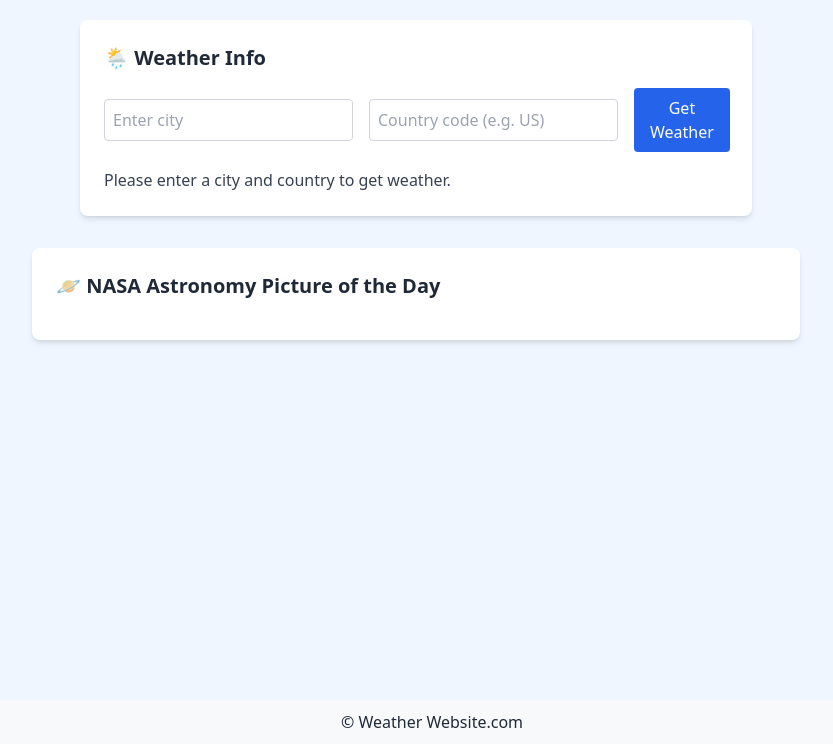
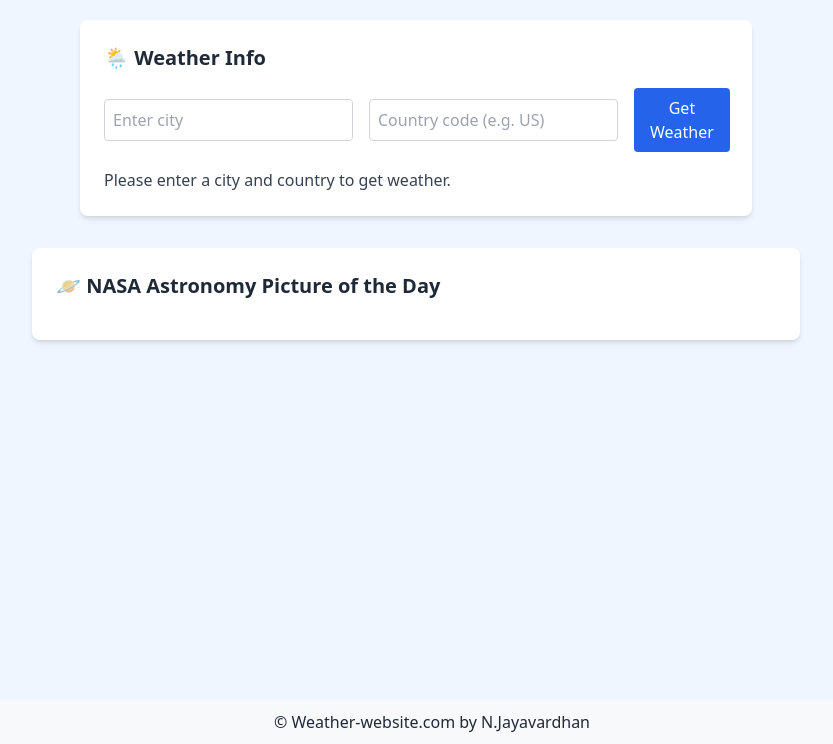
Before and after one commit to jaythenumber1/Weather-Website, a plain HTML site: page index.html in a window 1280 px wide. Shown: the part 56-800 px from the top of the page, without its empty margins (224-1057 px from the left). Drawn offline with nearby package versions, Linux system fonts and the light colour scheme; no server answers.

Commit message:
Fix HTML structure and footer content

```diff
--- a/index.html
+++ b/index.html
@@ -102,6 +102,6 @@
         });
     });
   </script>
-  <footer>&copy Weather Website.com</footer>
+  <footer>&copy Weather-website.com by N.Jayavardhan</footer>
 </body>
 </html>
```
